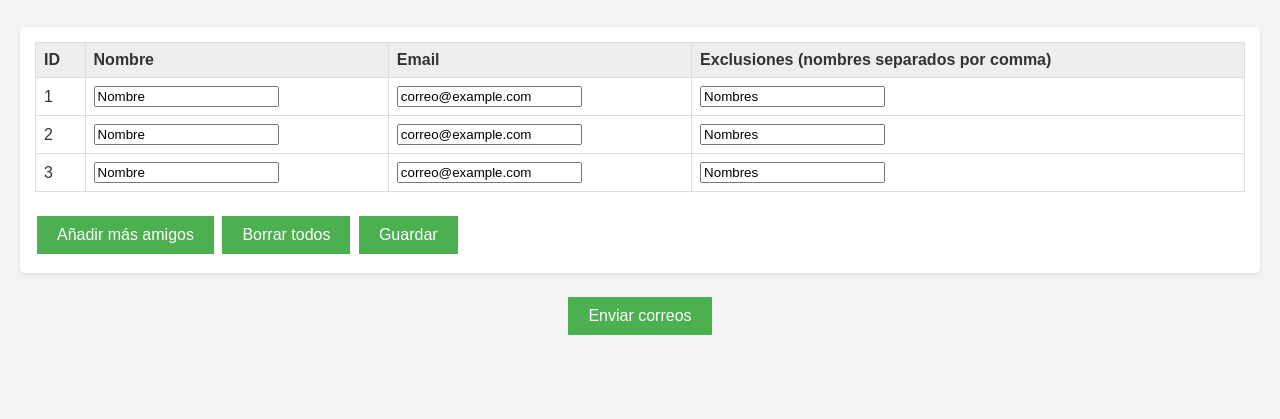
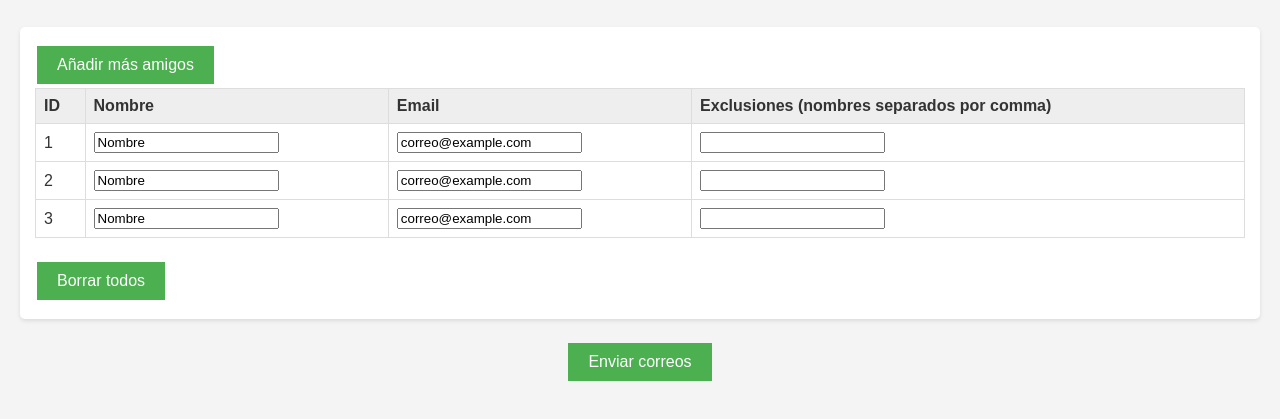
Before and after one commit to MauGaP/maugapsSecretSanta, a website: page index.html in a window 1280 px wide. Both pictures are taken after a click on the button "Añadir más amigos". Shown: the part 81-500 px from the top of the page. Drawn offline with Linux system fonts and the light colour scheme.

Commit message:
removed save button and added autosave

```diff
--- a/client/addfriends.script.js
+++ b/client/addfriends.script.js
@@ -6,23 +6,23 @@ function addFriendRow() {
   idCell.textContent = table.rows.length; // Assuming ID is the row number
 
   var nameCell = newRow.insertCell(1);
-  var nameInput = document.createElement('input');
-  nameInput.type = 'text';
-  nameInput.name = 'name';
-  nameInput.value = 'Nombre';
+  var nameInput = createInputField('text', 'name', 'Nombre');
   nameCell.appendChild(nameInput);
 
   var emailCell = newRow.insertCell(2);
-  var emailInput = document.createElement('input');
-  emailInput.type = 'email';
-  emailInput.name = 'email';
-  emailInput.value = 'correo@example.com';
+  var emailInput = createInputField('email', 'email', 'correo@example.com');
   emailCell.appendChild(emailInput);
 
   var excludeCell = newRow.insertCell(3);
-  var excludeInput = document.createElement('input');
-  excludeInput.type = 'text';
-  excludeInput.name = 'exclude';
-  excludeInput.value = 'Nombres';
+  var excludeInput = createInputField('text', 'exclude', '');
   excludeCell.appendChild(excludeInput);
 }
+
+function createInputField(type, name, value) {
+  var input = document.createElement('input');
+  input.type = type;
+  input.name = name;
+  input.value = value;
+  input.onblur = saveToSessionStorage; // Attach the onblur event
+  return input;
+}
--- a/index.html
+++ b/index.html
@@ -37,6 +37,7 @@
 
         <section class="friend-list">
             <form id="friendForm">
+                <button type="button" onclick="addFriendRow()">Añadir más amigos</button>
                 <table id="friendsTable">
                     <thead>
                         <tr>
@@ -49,21 +50,21 @@
                     <tbody>
                         <tr>
                             <td>1</td>
-                            <td><input type="text" name="name" value="Nombre"></td>
-                            <td><input type="email" name="email" value="correo@example.com"></td>
-                            <td><input type="text" name="exclude" value="Nombres"></td>
+                            <td><input type="text" name="name" value="Nombre" onblur="saveToSessionStorage()"></td>
+                            <td><input type="email" name="email" value="correo@example.com"
+                                    onblur="saveToSessionStorage()"></td>
+                            <td><input type="text" name="exclude" value="" onblur="saveToSessionStorage()"></td>
                         </tr>
                         <tr>
                             <td>2</td>
-                            <td><input type="text" name="name" value="Nombre"></td>
-                            <td><input type="email" name="email" value="correo@example.com"></td>
-                            <td><input type="text" name="exclude" value="Nombres"></td>
+                            <td><input type="text" name="name" value="Nombre" onblur="saveToSessionStorage()"></td>
+                            <td><input type="email" name="email" value="correo@example.com"
+                                    onblur="saveToSessionStorage()"></td>
+                            <td><input type="text" name="exclude" value="" onblur="saveToSessionStorage()"></td>
                         </tr>
                     </tbody>
                 </table>
-                <button type="button" onclick="addFriendRow()">Añadir más amigos</button>
                 <button type="button" onclick="clearParticipants()">Borrar todos</button>
-                <button type="button" onclick="saveToSessionStorage()">Guardar</button>
 
                 <!-- Replace with actual functionality to add friends -->
             </form>
```
